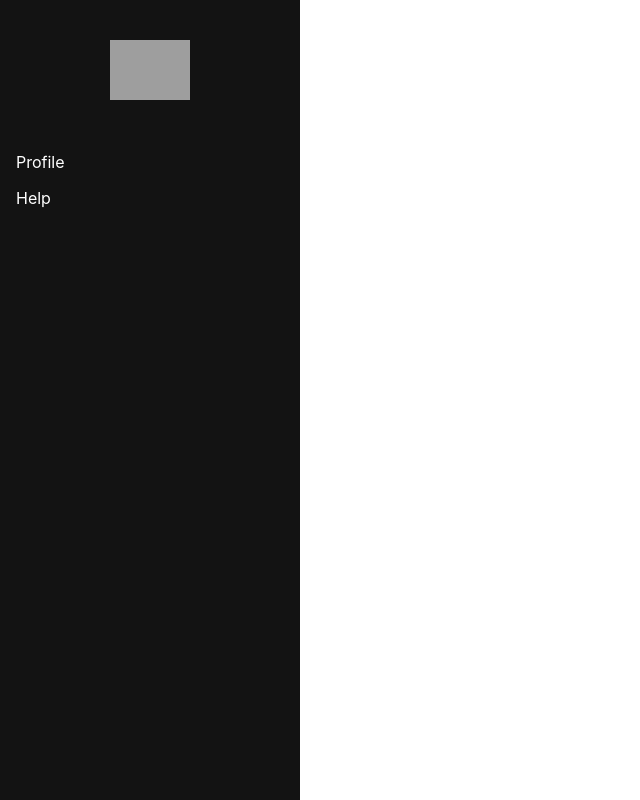
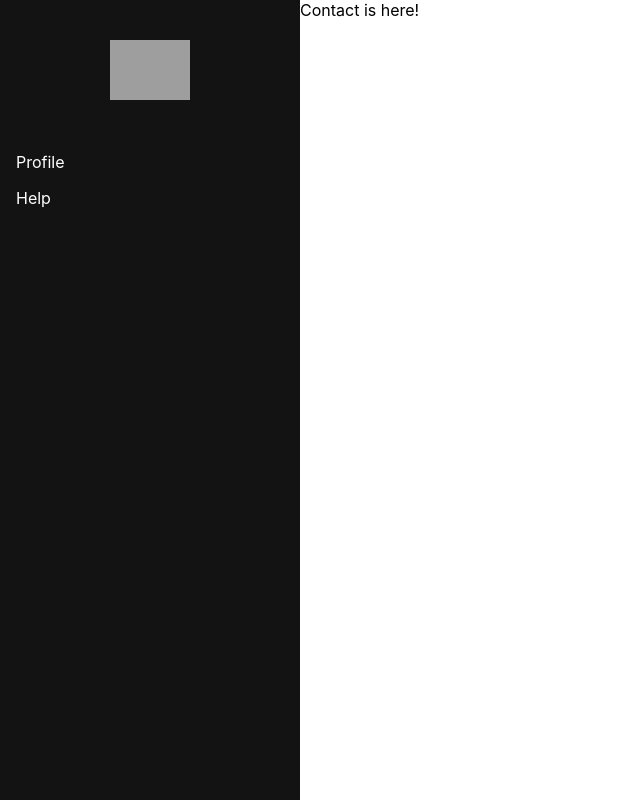
Before and after one commit to kevynsax/idex-code-challenge, a React (Create React App) app: page /contactUs in a window 1280 px wide. Shown: the whole page, without its empty margins (0-640 px from the left). Built offline with nearby package versions, Linux system fonts and the light colour scheme; grey boxes are pictures that could not be loaded.

Commit message:
Create router

```diff
--- a/package.json
+++ b/package.json
@@ -9,6 +9,7 @@
     "node-sass": "^4.14.1",
     "react": "^16.13.1",
     "react-dom": "^16.13.1",
+    "react-router-dom": "^5.2.0",
     "react-scripts": "3.4.1"
   },
   "scripts": {
--- a/src/App.css
+++ b/src/App.css
@@ -1,5 +1,6 @@
 .App {
   text-align: center;
+  display: flex;
 }
 
 .App-logo {
--- a/src/App.js
+++ b/src/App.js
@@ -1,13 +1,29 @@
 import React from 'react';
 import './App.css';
 import Sidebar from "./components/sidebar";
+import {Route, BrowserRouter as Router, Switch} from "react-router-dom";
+import Profile from "./components/profile";
+import ContactUs from "./components/contact-us";
 
 function App() {
-  return (
-    <div className="App">
-      <Sidebar />
-    </div>
-  );
+    return (
+        <Router>
+            <div className="App">
+                <Sidebar/>
+                <Switch>
+                    <Route path="/profile">
+                        <Profile/>
+                    </Route>
+                    <Route path="/contactUs">
+                        <ContactUs/>
+                    </Route>
+                    <Route path="/" exact={true}>
+                        <Profile/>
+                    </Route>
+                </Switch>
+            </div>
+        </Router>
+    );
 }
 
 export default App;
--- /dev/null
+++ b/src/components/contact-us/index.js
@@ -0,0 +1,7 @@
+import React,{Component} from "react";
+
+export default class ContactUs extends Component{
+    render = () => (
+        <div>Contact is here!</div>
+    )
+}
--- /dev/null
+++ b/src/components/profile/index.js
@@ -0,0 +1,7 @@
+import React,{Component} from "react";
+
+export default class Profile extends Component{
+    render = () => (
+        <div>Profile is here!</div>
+    )
+}
```
Also changed, not shown: 1 other file (tests, documents, lock files or other folders).
